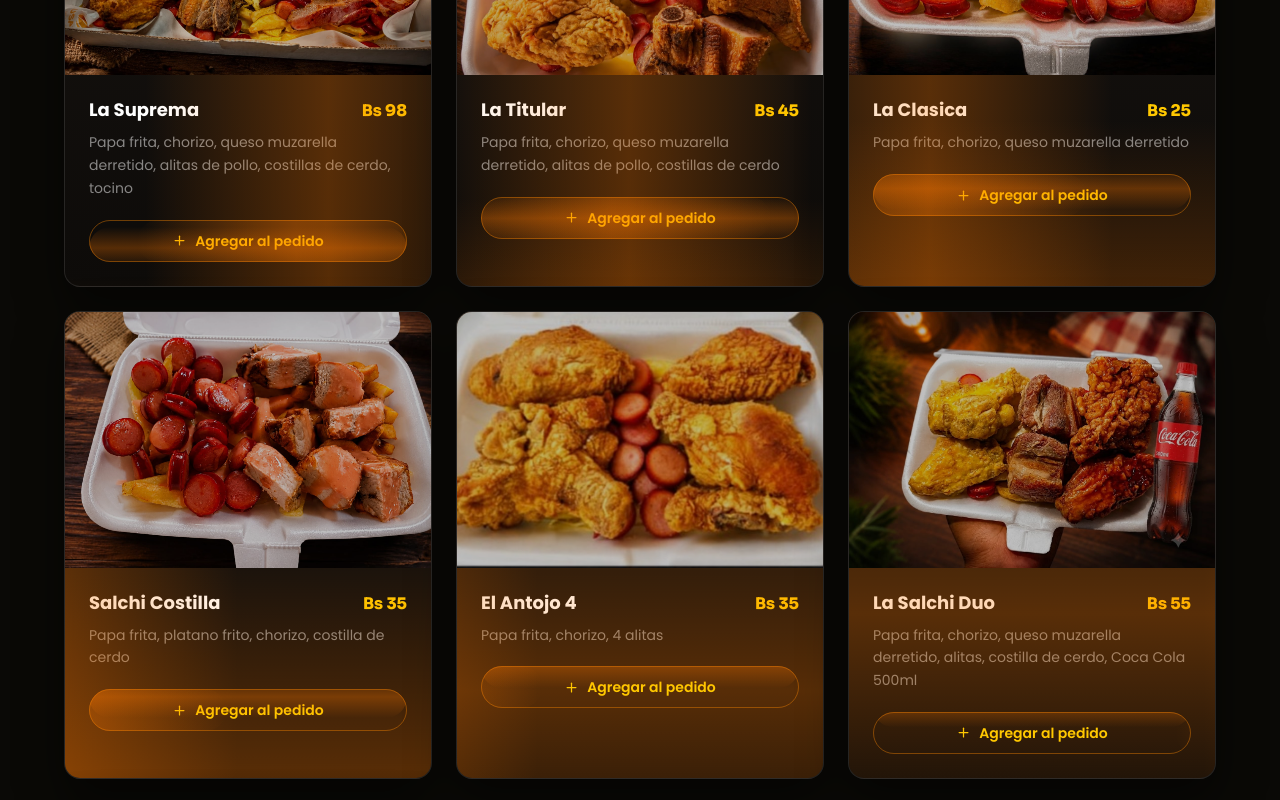
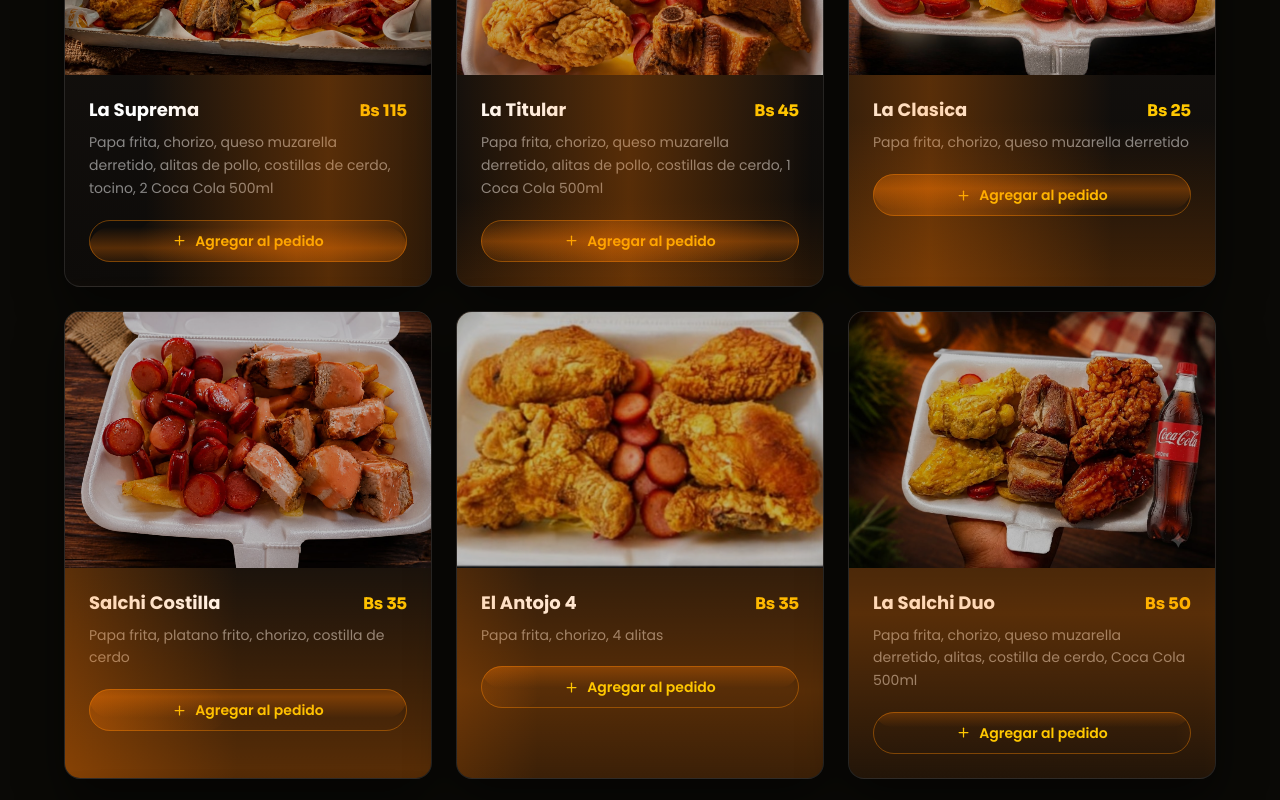
Before and after one commit to miguel-higorre-ch/lusan-food, a React (Vite) app: page / in a window 1280 px wide. Shown: the part 1780-2580 px from the top of the page. Built offline with nearby package versions, Linux system fonts and the light colour scheme.

Commit message:
Update menu prices

```diff
--- a/src/data.js
+++ b/src/data.js
@@ -17,14 +17,14 @@ export const SOCIAL = {
 export const MENU_ITEMS = [
   {
     name: "La Suprema",
-    desc: "Papa frita, chorizo, queso muzarella derretido, alitas de pollo, costillas de cerdo, tocino",
-    price: "98",
+    desc: "Papa frita, chorizo, queso muzarella derretido, alitas de pollo, costillas de cerdo, tocino, 2 Coca Cola 500ml",
+    price: "115",
     tag: "Más pedido",
     image: "/images/menu/la-suprema.jpeg",
   },
   {
     name: "La Titular",
-    desc: "Papa frita, chorizo, queso muzarella derretido, alitas de pollo, costillas de cerdo",
+    desc: "Papa frita, chorizo, queso muzarella derretido, alitas de pollo, costillas de cerdo, 1 Coca Cola 500ml",
     price: "45",
     tag: null,
     image: "/images/menu/la-titular.jpeg",
@@ -54,14 +54,14 @@ export const MENU_ITEMS = [
   {
     name: "La Salchi Duo",
     desc: "Papa frita, chorizo, queso muzarella derretido, alitas, costilla de cerdo, Coca Cola 500ml",
-    price: "55",
+    price: "50",
     tag: null,
     image: "/images/menu/la-salchi-duo.jpeg",
   },
   {
     name: "La Salchitocino",
     desc: "Papa frita, chorizo, tocino",
-    price: "55",
+    price: "30",
     tag: null,
     image: "/images/menu/la-salchitocino.jpg",
   },
```
